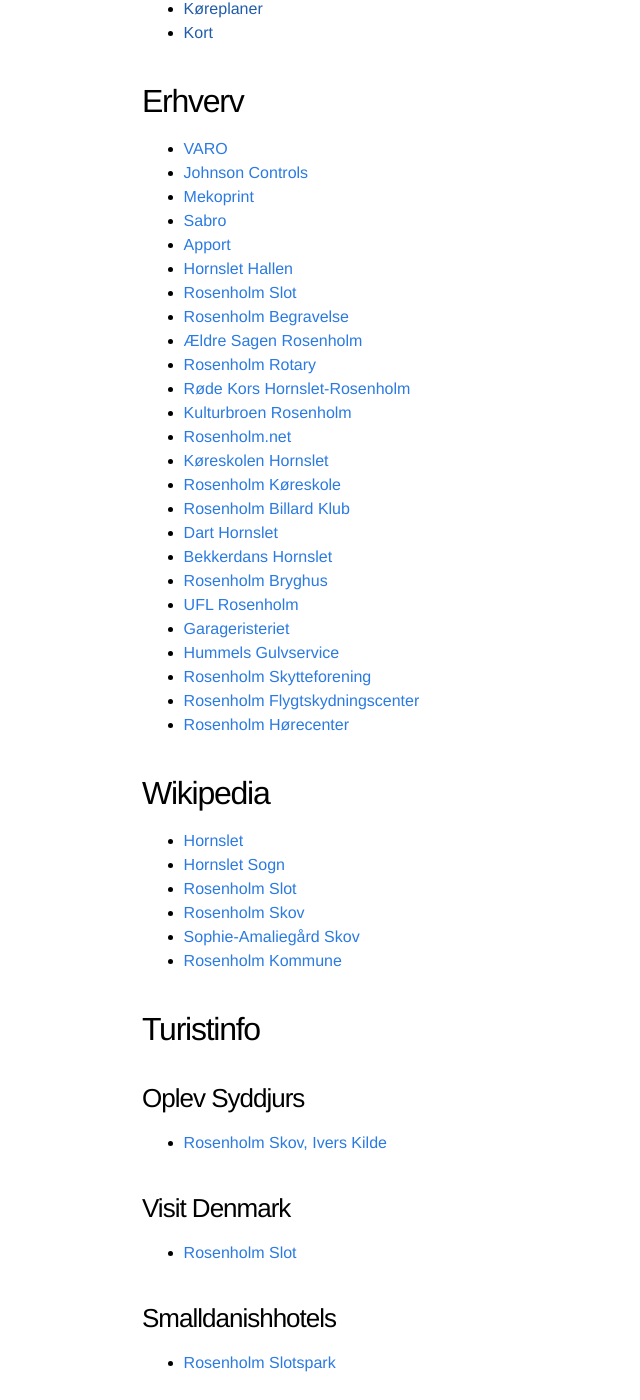
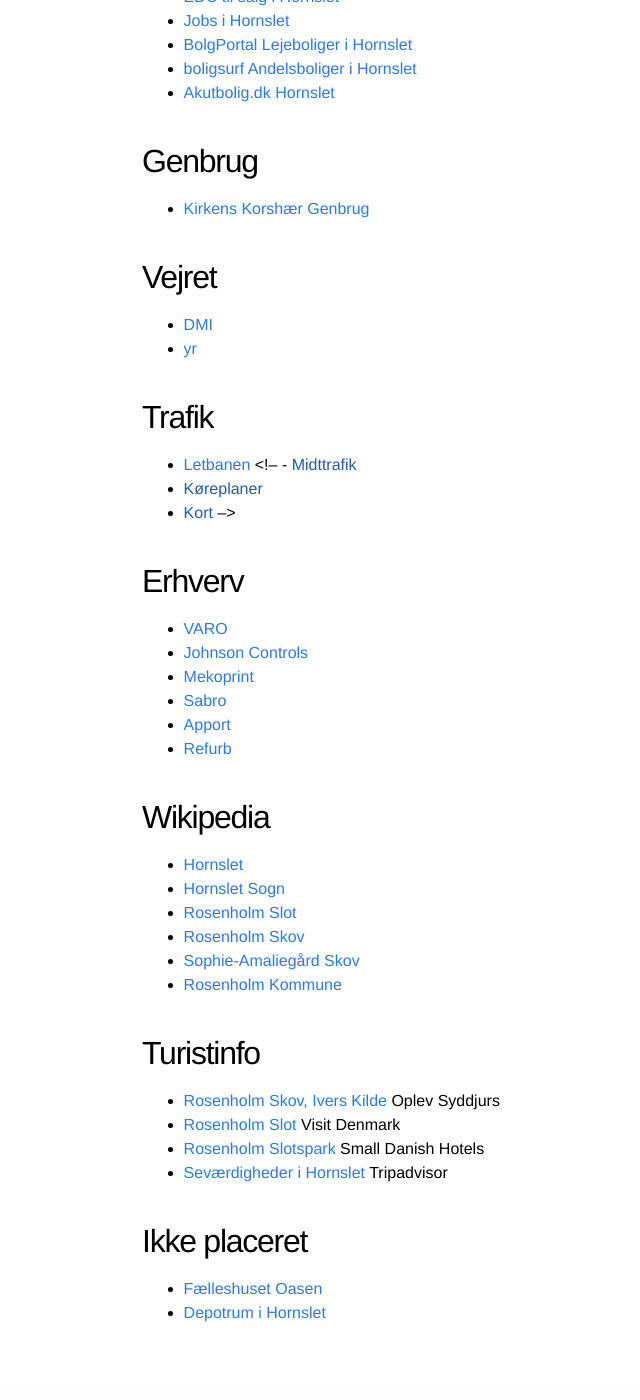
Before and after one commit to quornings/quornings.github.io, a Jekyll site: the page built from hornslet_links.md, in a window 1280 px wide and 1400 px high, scrolled down 5299 px. Shown: the whole window, without its empty margins (98-738 px from the left). Built offline with Jekyll 4.4.1, drawn with Linux system fonts in a browser that asks for light colours; our own code applies the rules of GitHub Pages for plain Markdown files; some of the changed text lies outside the part shown.

Commit message:
Update hornslet links

```diff
--- a/hornslet_links.md
+++ b/hornslet_links.md
@@ -177,27 +203,7 @@ Her er en samling af links til ting in Hornslet.
 - [Mekoprint](https://mekoprint.com/da/)
 - [Sabro](http://sabro.as/DK.aspx)
 - [Apport](https://apportsystems.dk)
-
-- [Hornslet Hallen](https://hornslethallerne.dk)
-- [Rosenholm Slot](https://rosenholm.dk)
-- [Rosenholm Begravelse](https://rosenholmbegravelse.dk/kontakt/)
-- [Ældre Sagen Rosenholm](https://www.aeldresagen.dk/lokalafdelinger/rosenholm)
-- [Rosenholm Rotary](https://www.rotary.dk/clubs/rosenholm/)
-- [Røde Kors Hornslet-Rosenholm](https://www.rodekors.dk/afdelinger/hornslet-rosenholm)
-- [Kulturbroen Rosenholm](https://hornslet.cylex.dk/firma/kulturbroen-rosenholm/12095843.html)
-- [Rosenholm.net](https://www.rosenholm.net)
-- [Køreskolen Hornslet](http://www.koreskolenhornslet.dk)
-- [Rosenholm Køreskole](http://www.koreskolenhornslet.dk)
-- [Rosenholm Billard Klub](http://rosenholmbillardklub.dk)
-- [Dart Hornslet](https://www.facebook.com/darthornslet/)
-- [Bekkerdans Hornslet](https://danseskole.dk/hornslet/)
-- [Rosenholm Bryghus](https://www.facebook.com/RosenholmBryghus/)
-- [UFL Rosenholm](https://www.ligevaerd.dk/ung/ufl-klubber/rosenholm/)
-- [Garageristeriet](https://garageristeriet.dk)
-- [Hummels Gulvservice](https://hummels.dk)
-- [Rosenholm Skytteforening](http://rosenholmskyd.dk)
-- [Rosenholm Flygtskydningscenter](https://www.jaegerforbundet.dk/vaben/skydebaner/find-skydebaner/rosenholm-flugtskydningscenter/)
-- [Rosenholm Hørecenter](http://rosenholmhørecenter.dk)
+- [Refurb](https://www.refurb.eu/da-dk)
 
 ## Wikipedia
 - [Hornslet](https://da.wikipedia.org/wiki/Hornslet)
@@ -208,26 +214,11 @@ Her er en samling af links til ting in Hornslet.
 - [Rosenholm Kommune](https://da.wikipedia.org/wiki/Rosenholm_Kommune)
 
 ## Turistinfo
-### Oplev Syddjurs
-- [Rosenholm Skov, Ivers Kilde](https://oplevsyddjurs.dk/natur-og-friluftsliv/sevaerdigheder/rosenholm-skov-ivers-kilde)
-
-### Visit Denmark
-- [Rosenholm Slot](https://www.visitdenmark.com/denmark/explore/rosenholm-slot-gdk1078933)
-
-### Smalldanishhotels
-- [Rosenholm Slotspark](https://www.smalldanishhotels.dk/attraktioner/rosenholm-slotspark/)
-
-### Tripadvisor
-- [Seværdigheder i Hornslet](https://www.tripadvisor.dk/Attractions-g2552778-Activities-Hornslet_Southdjurs_Municipality_East_Jutland_Jutland.html)
+- [Rosenholm Skov, Ivers Kilde](https://oplevsyddjurs.dk/natur-og-friluftsliv/sevaerdigheder/rosenholm-skov-ivers-kilde) Oplev Syddjurs
+- [Rosenholm Slot](https://www.visitdenmark.com/denmark/explore/rosenholm-slot-gdk1078933) Visit Denmark
+- [Rosenholm Slotspark](https://www.smalldanishhotels.dk/attraktioner/rosenholm-slotspark/) Small Danish Hotels
+- [Seværdigheder i Hornslet](https://www.tripadvisor.dk/Attractions-g2552778-Activities-Hornslet_Southdjurs_Municipality_East_Jutland_Jutland.html) Tripadvisor
 
 ## Ikke placeret
-- [Hornslet Dyreklinik](https://hornsletdyreklinik.dk)
 - [Fælleshuset Oasen](https://oasen-hornslet.dk)
-
-- [Ungsyddjurs Hornslet](https://www.ungsyddjurs.dk/Klubber/Hornslet)
-- [Hornslet Seniorer](https://www.hornsletpensionistforening.dk/side2)
-
 - [Depotrum i Hornslet](https://billigdepot.dk/depotrum-i-hornslet/)
-- [Hornslet Flytteforretning](https://www.hornslet-flytteforretning.dk/forside)
-
-- [Kronjyllands Begravelsesforreting Hornslet](https://kronjyllands.dk/bedemand-hornslet/)
```
Also changed, not shown: other parts of hornslet_links.md (+48 -22 lines).
